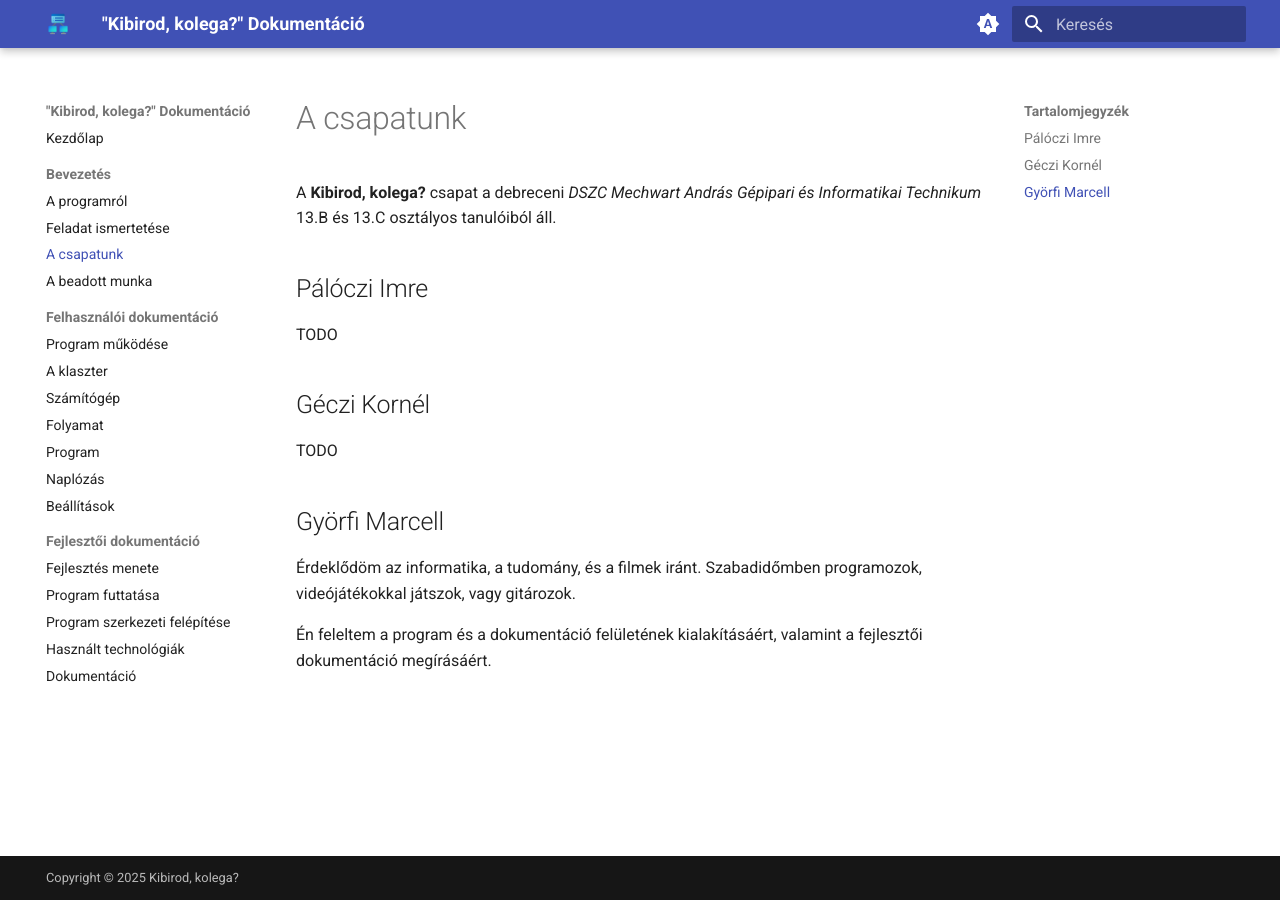
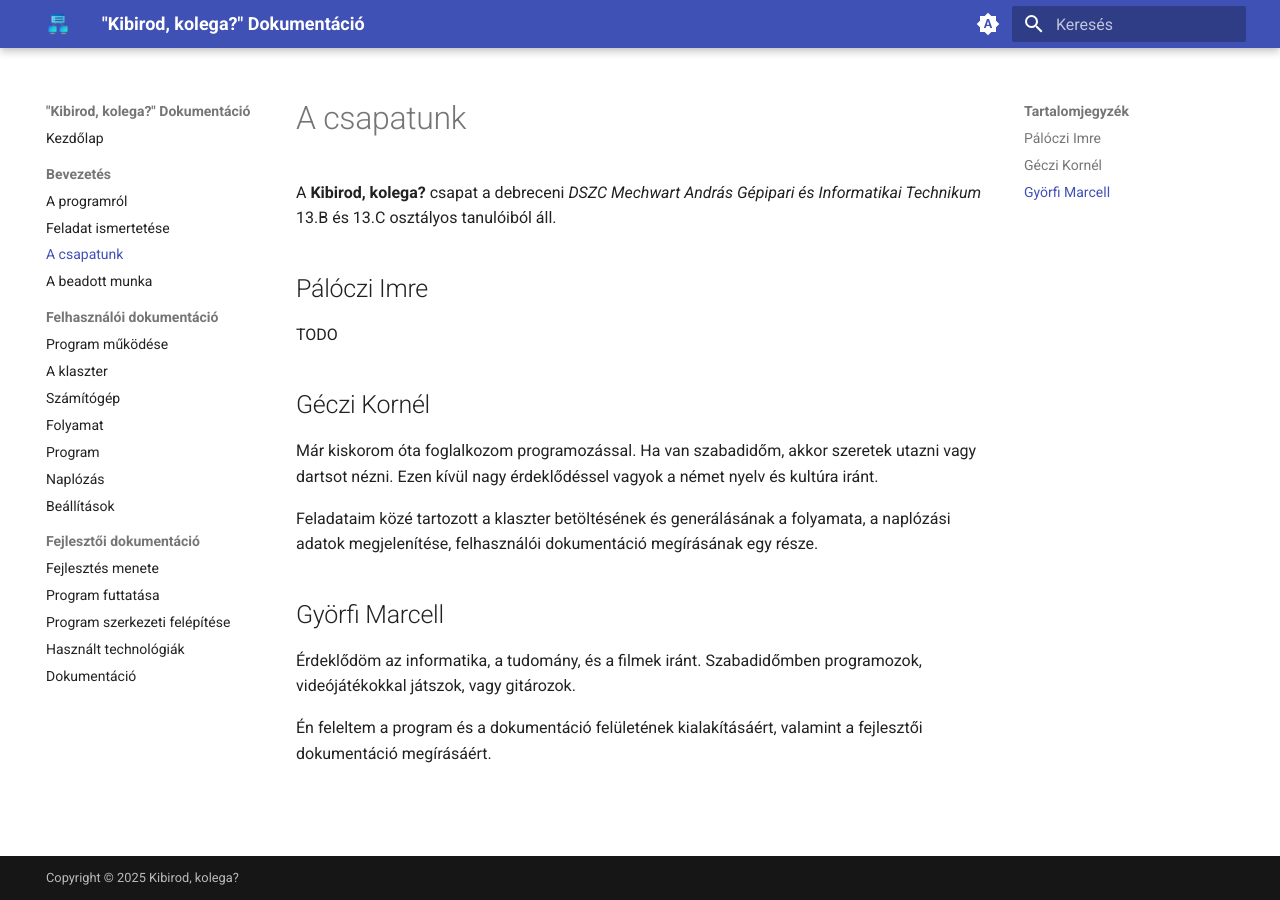
Before and after one commit to gyorfimarcell/Dusza2025, an MkDocs documentation site: the page built from documentation/docs/bevezetes/csapatunk.md, in a window 1280 px wide. Built offline with MkDocs 1.6.1 and Material for MkDocs 9.7.7, drawn with Linux system fonts in a browser that asks for light colours.

Commit message:
about me docs

```diff
--- a/documentation/docs/bevezetes/csapatunk.md
+++ b/documentation/docs/bevezetes/csapatunk.md
@@ -8,7 +8,9 @@ TODO
 
 ## Géczi Kornél
 
-TODO
+Már kiskorom óta foglalkozom programozással. Ha van szabadidőm, akkor szeretek utazni vagy dartsot nézni. Ezen kívül nagy érdeklődéssel vagyok a német nyelv és kultúra iránt.
+
+Feladataim közé tartozott a klaszter betöltésének és generálásának a folyamata, a naplózási adatok megjelenítése, felhasználói dokumentáció megírásának egy része.
 
 ## Györfi Marcell
 
```
